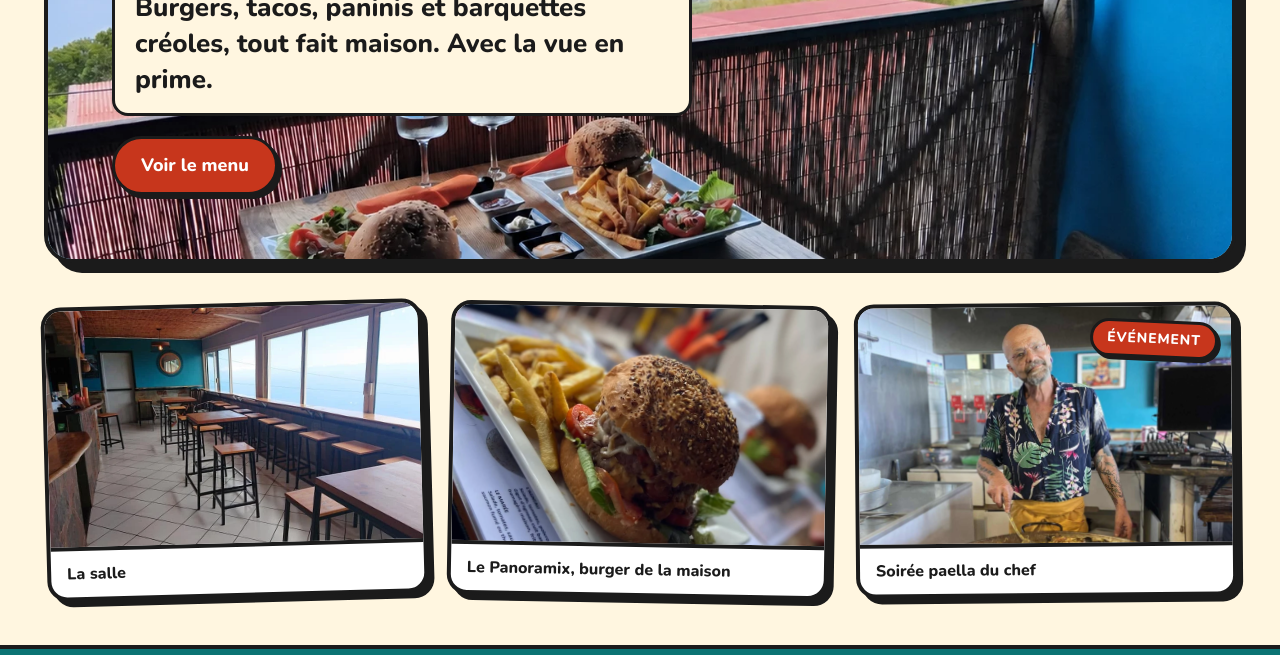
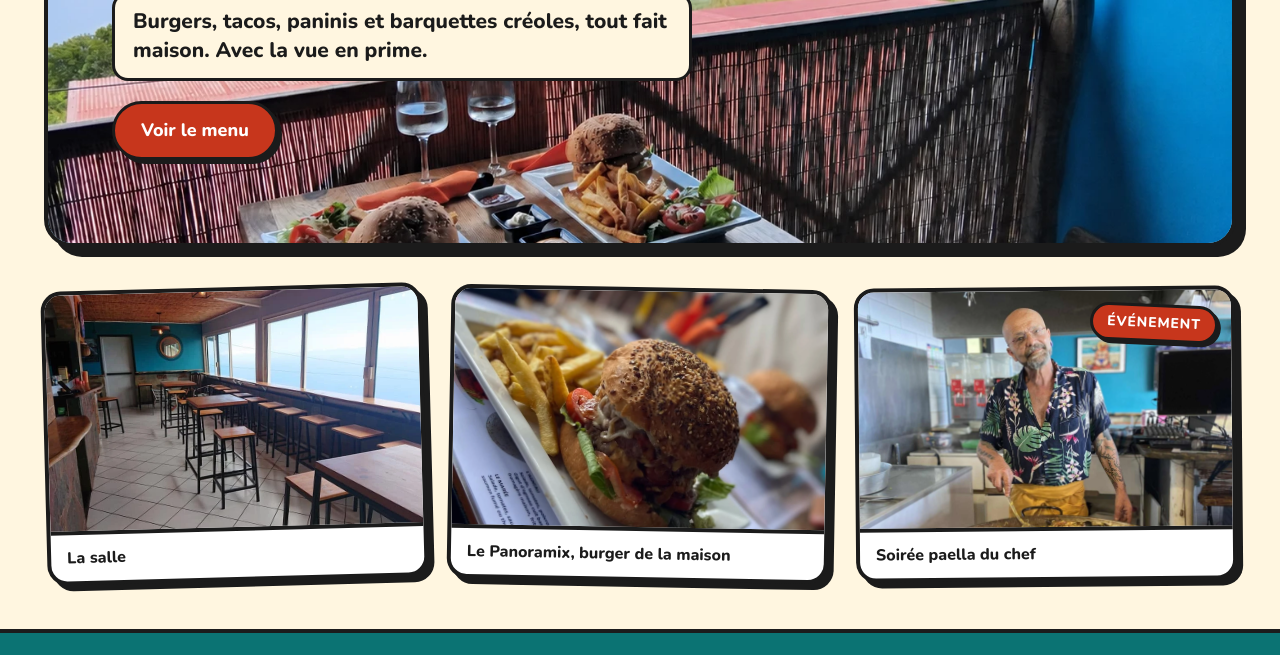
Before and after one commit to michaelwautier/panoramix-site, a plain HTML site: page index.html in a window 1280 px wide. Shown: the part 445-1100 px from the top of the page. Drawn offline with nearby package versions, Linux system fonts and the light colour scheme.

Commit message:
style: shrink the hero subtitle (#13)

```diff
--- a/css/styles.css
+++ b/css/styles.css
@@ -219,8 +219,8 @@ a { color: inherit; }
 
 .hero__lead {
   max-width: 580px;
-  padding: 14px 20px;
-  font-size: clamp(19px, 2.2vw, 26px);
+  padding: 12px 18px;
+  font-size: clamp(17px, 1.8vw, 21px);
   border-radius: 16px;
 }
 
```
